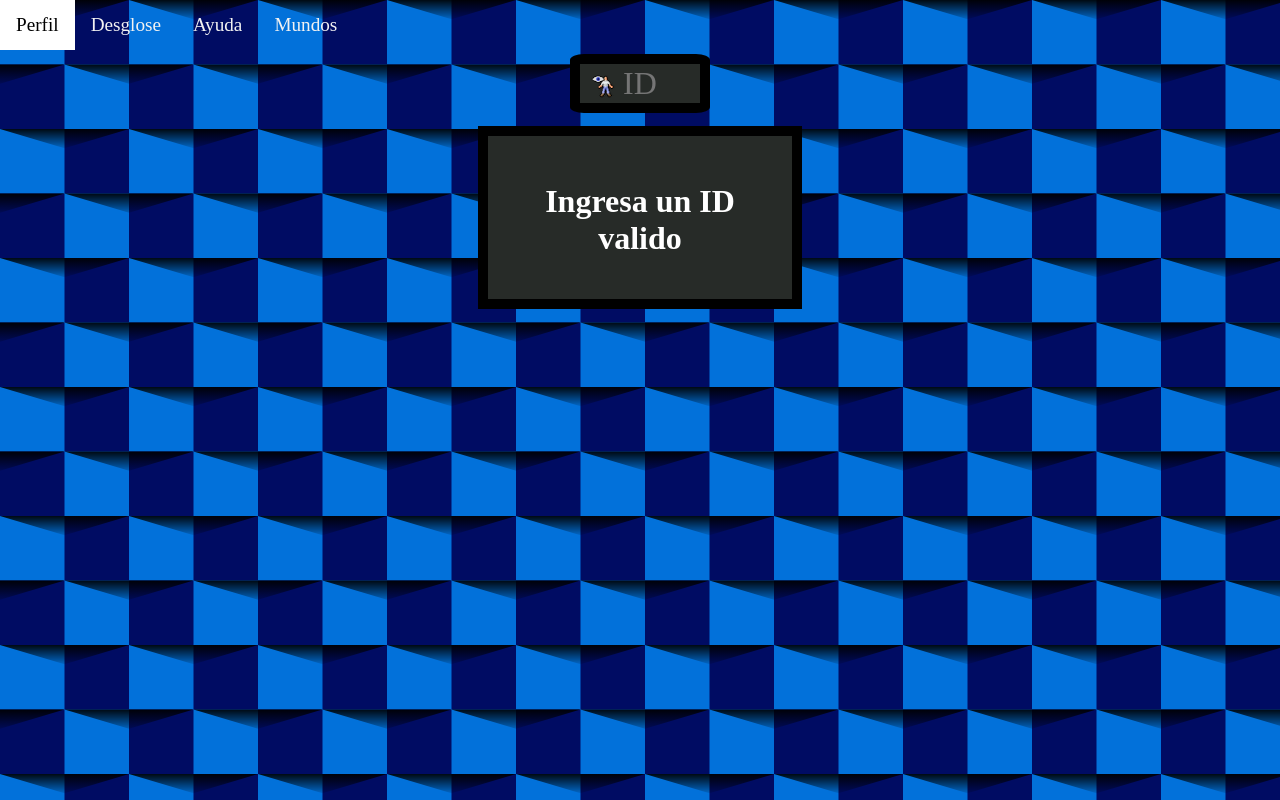
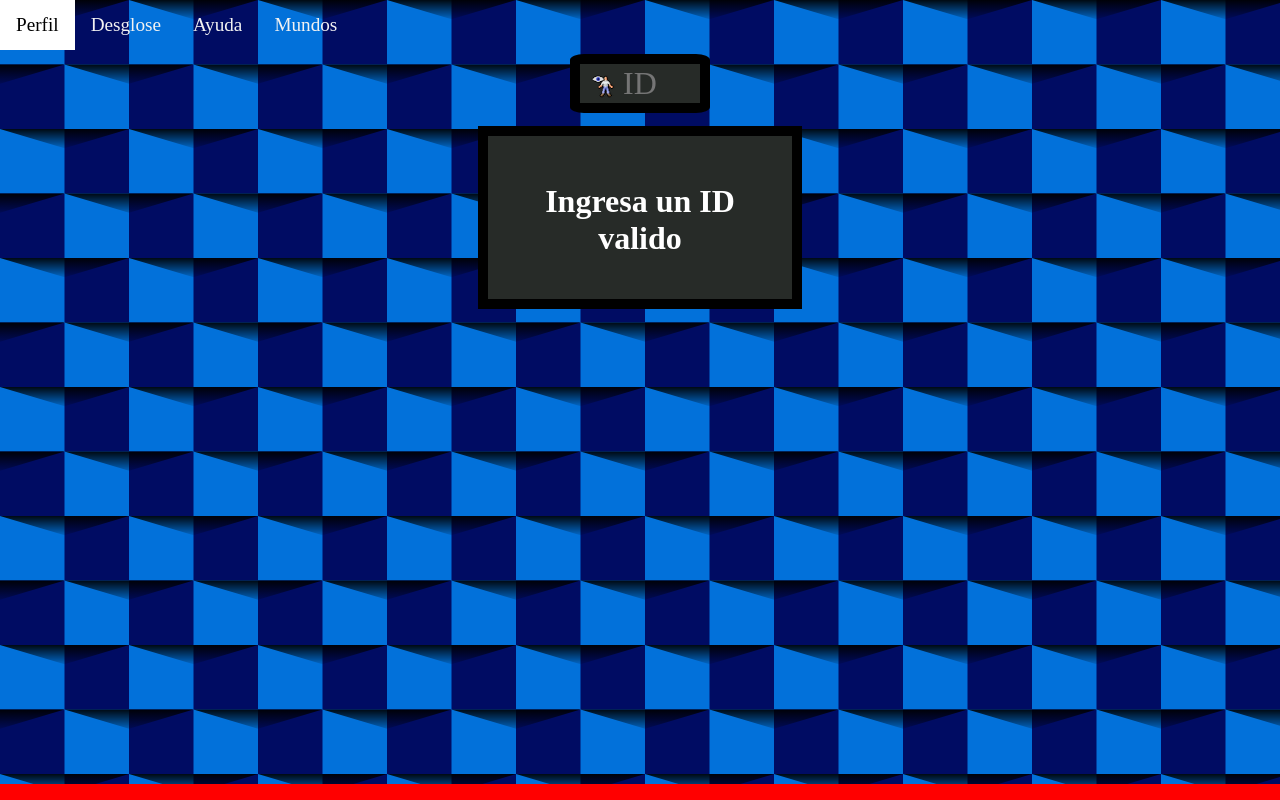
Before and after one commit to marcoC76/RCC, a plain HTML site: page index.html in a window 1280 px wide. Drawn offline with Linux system fonts and the light colour scheme; no server answers; a web font is replaced by a local one.

Commit message:
Update style.css

```diff
--- a/style.css
+++ b/style.css
@@ -827,8 +827,9 @@ input[type=text]:focus {
   left: 0;
   bottom: 0;
   width: 100%;
+  height: 2%;
   background-color: red;
   color: white;
   text-align: center;
-  font-size: 0.5em;
+  /* font-size: 0.5em; */
 }
```
